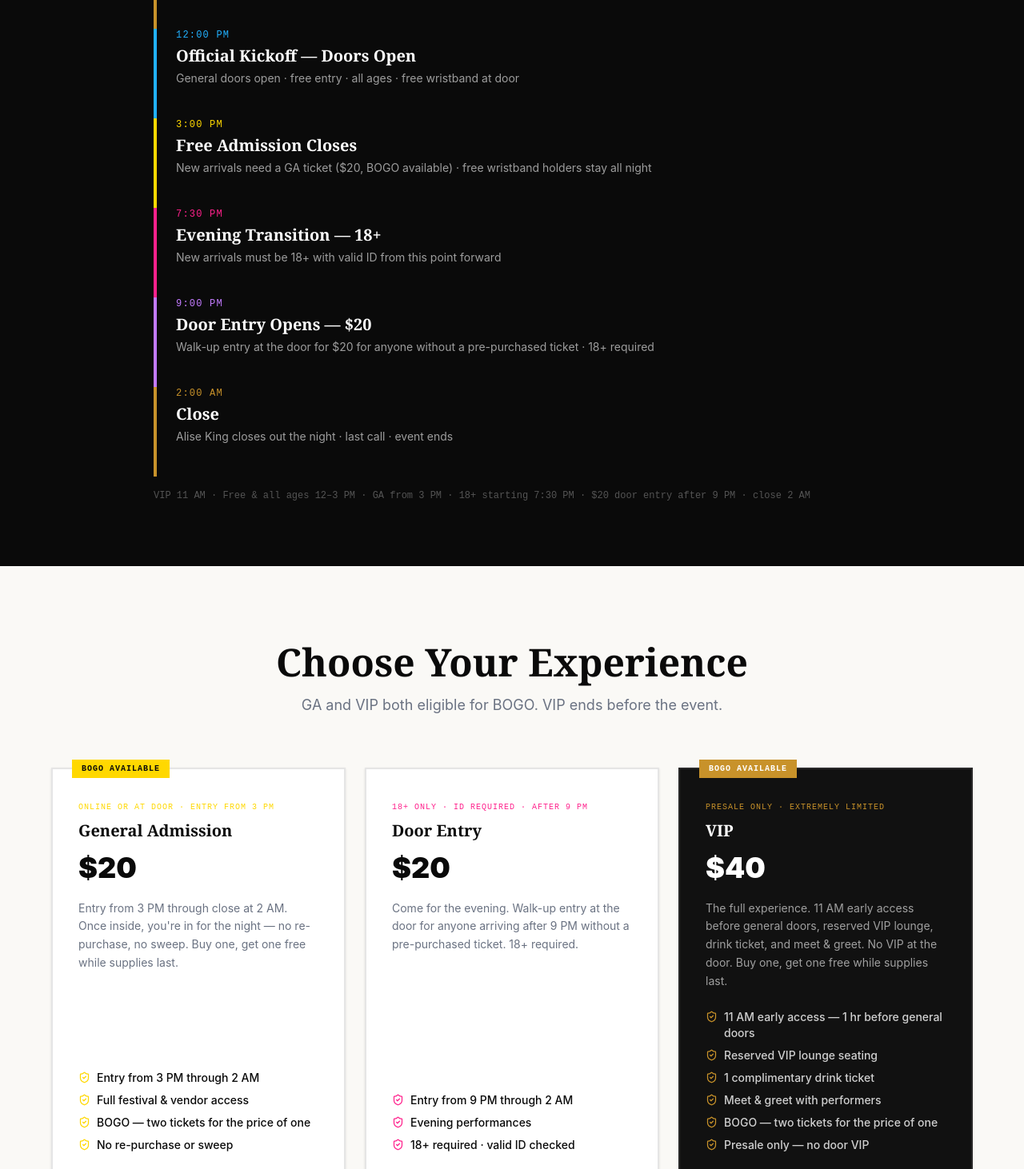
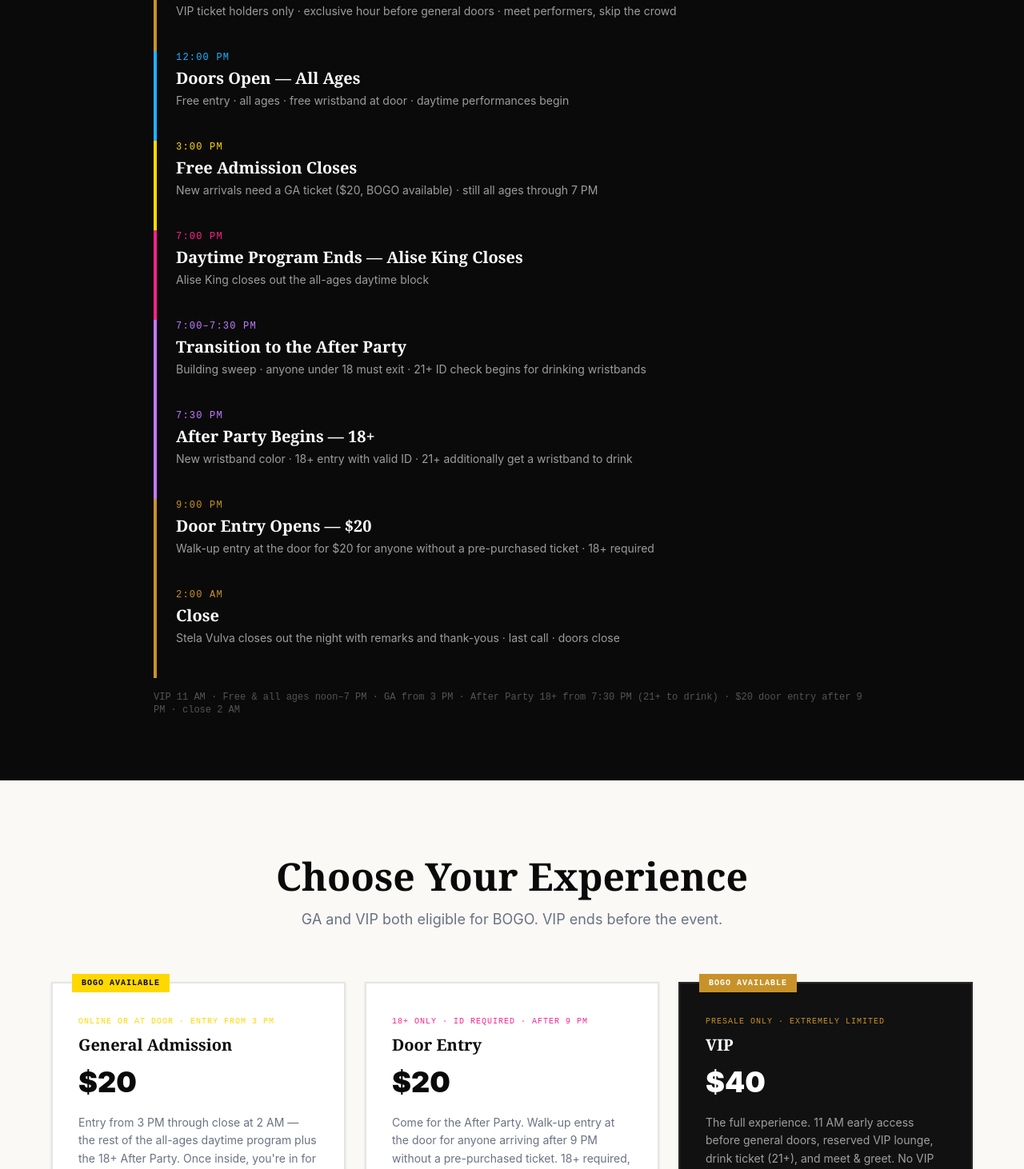
Before and after one commit to brokenbartender/pride-in-pontiac-2026, a React (Vite) app: page /tickets in a window 1280 px wide. Shown: the part 988-2450 px from the top of the page at 80% size. Built offline with nearby package versions, Linux system fonts and the light colour scheme; no server answers.

Commit message:
Trim Tickets page to strictly ticketing (remove sponsor-pitch and team sections); fix event flow to match real Run of Show — Alise King closes daytime, After Party is a separate 18+/21+-to-drink show closed by Stela Vulva

```diff
--- a/src/pages/Tickets.tsx
+++ b/src/pages/Tickets.tsx
@@ -1,18 +1,17 @@
-import { Link } from "react-router-dom";
-import { ShieldCheck, ArrowRight, Star, Clock, ExternalLink, Users, Building2 } from "lucide-react";
+import { ShieldCheck, ArrowRight, Clock, ExternalLink } from "lucide-react";
+import { FAQAccordion } from "../components/FAQAccordion";
 import { TransgenderStripe } from "../components/TransgenderStripe";
-import { FAQAccordion } from "../components/FAQAccordion";
 import { EVENTBRITE_URL } from "../lib/eventLinks";
 
 export function Tickets() {
   const faqs = [
     {
       question: "What time does the event start?",
-      answer: "Doors open at noon. Entry is free from 12–3 PM — no ticket needed, just walk up. All ages welcome during this window. After 3 PM, entry requires a GA ticket ($20, or two for the price of one with our BOGO deal). Starting at 7:30 PM, entry is 18+. After 9 PM, walk-up door entry is available for $20 for anyone without a pre-purchased ticket."
+      answer: "Doors open at noon for a free, all-ages daytime celebration running through 7 PM — no ticket needed to walk up before 3 PM. After 3 PM, entry requires a GA ticket ($20, or two for the price of one with our BOGO deal), still all ages through 7 PM. At 7 PM the daytime program ends and the venue transitions to the After Party, which is 18+ starting at 7:30 PM."
     },
     {
-      question: "I got a free wristband at noon — do I have to leave at 3 PM?",
-      answer: "No. Free wristband holders are welcome to stay all night. The 3 PM cutoff is for new admissions only — anyone arriving after 3 PM needs a GA ticket. If you're already in, you're in."
+      question: "I got a free wristband at noon — do I have to leave at 7 PM?",
+      answer: "If you're 18 or older, no — you're welcome to stay for the After Party. If you're under 18, the daytime block is all ages, but the After Party starting at 7:30 PM is 18+, so anyone under 18 needs to exit during the 7–7:30 PM transition."
     },
     {
       question: "What's the BOGO deal?",
@@ -20,23 +19,27 @@ export function Tickets() {
     },
     {
       question: "What does GA get me?",
-      answer: "GA is $20 and gets you in from 3 PM through close at 2 AM. Once you're inside, you're in for the night — no re-purchase, no sweep."
+      answer: "GA is $20 and gets you in from 3 PM through close at 2 AM — covering the rest of the all-ages daytime program and the 18+ After Party. Once you're inside, you're in for the night — no re-purchase, no sweep (unless you're under 18, in which case you'll need to exit at the 7 PM transition)."
+    },
+    {
+      question: "Do I need to be 21 to attend the After Party?",
+      answer: "No — the After Party is 18+ with valid ID checked at the door. If you're 21 or older, you'll also get a separate wristband so you can drink, also checked by ID at the door."
     },
     {
       question: "Can I come just for the evening?",
-      answer: "Yes. Anyone arriving after 9 PM without a pre-purchased ticket can pay $20 at the door. Starting at 7:30 PM, entry is 18+ with valid ID. You can also buy GA online in advance on Eventbrite to skip the door."
+      answer: "Yes. Anyone arriving after 9 PM without a pre-purchased ticket can pay $20 at the door. The After Party is 18+ with valid ID required starting at 7:30 PM. You can also buy GA online in advance on Eventbrite to skip the door."
     },
     {
       question: "What does VIP include?",
-      answer: "VIP is $40 and presale only — no VIP at the door. Includes 11 AM early access (one hour before general doors), reserved VIP lounge seating, one complimentary drink ticket, and meet & greet access with performers. Extremely limited, and eligible for the BOGO deal."
+      answer: "VIP is $40 and presale only — no VIP at the door. Includes 11 AM early access (one hour before general doors), reserved VIP lounge seating, one complimentary drink ticket (21+), and meet & greet access with performers. Extremely limited, and eligible for the BOGO deal."
     },
     {
       question: "Is there re-entry?",
       answer: "Yes, with a valid wristband matching your ticket tier. Wristbands are checked at re-entry."
     },
     {
-      question: "What time does the event end?",
-      answer: "The event runs until 2 AM. Alise King closes out the night."
+      question: "What time does the event end, and who closes it out?",
+      answer: "Alise King closes the all-ages daytime program at 7 PM. The After Party runs 7:30 PM to close at 2 AM, with Stela Vulva giving closing remarks and sponsor thank-yous before last call."
     },
     {
       question: "My button isn't opening Eventbrite — what do I do?",
@@ -54,36 +57,50 @@ export function Tickets() {
     },
     {
       time: "12:00 PM",
-      label: "Official Kickoff — Doors Open",
-      detail: "General doors open · free entry · all ages · free wristband at door",
+      label: "Doors Open — All Ages",
+      detail: "Free entry · all ages · free wristband at door · daytime performances begin",
       color: "text-[#21B1FF]",
       border: "border-[#21B1FF]",
     },
     {
       time: "3:00 PM",
       label: "Free Admission Closes",
-      detail: "New arrivals need a GA ticket ($20, BOGO available) · free wristband holders stay all night",
+      detail: "New arrivals need a GA ticket ($20, BOGO available) · still all ages through 7 PM",
       color: "text-[#FFD800]",
       border: "border-[#FFD800]",
     },
     {
-      time: "7:30 PM",
-      label: "Evening Transition — 18+",
-      detail: "New arrivals must be 18+ with valid ID from this point forward",
+      time: "7:00 PM",
+      label: "Daytime Program Ends — Alise King Closes",
+      detail: "Alise King closes out the all-ages daytime block",
       color: "text-[#FF218C]",
       border: "border-[#FF218C]",
+    },
+    {
+      time: "7:00–7:30 PM",
+      label: "Transition to the After Party",
+      detail: "Building sweep · anyone under 18 must exit · 21+ ID check begins for drinking wristbands",
+      color: "text-purple-400",
+      border: "border-purple-400",
+    },
+    {
+      time: "7:30 PM",
+      label: "After Party Begins — 18+",
+      detail: "New wristband color · 18+ entry with valid ID · 21+ additionally get a wristband to drink",
+      color: "text-purple-400",
+      border: "border-purple-400",
     },
     {
       time: "9:00 PM",
       label: "Door Entry Opens — $20",
       detail: "Walk-up entry at the door for $20 for anyone without a pre-purchased ticket · 18+ required",
-      color: "text-purple-400",
-      border: "border-purple-400",
+      color: "text-pride-gold",
+      border: "border-pride-gold",
     },
     {
       time: "2:00 AM",
       label: "Close",
-      detail: "Alise King closes out the night · last call · event ends",
+      detail: "Stela Vulva closes out the night with remarks and thank-yous · last call · doors close",
       color: "text-pride-gold",
       border: "border-pride-gold",
     },
@@ -96,12 +113,12 @@ export function Tickets() {
       wasPrice: null,
       badge: "BOGO Available",
       sub: "Online or at door · entry from 3 PM",
-      desc: "Entry from 3 PM through close at 2 AM. Once inside, you're in for the night — no re-purchase, no sweep. Buy one, get one free while supplies last.",
+      desc: "Entry from 3 PM through close at 2 AM — the rest of the all-ages daytime program plus the 18+ After Party. Once inside, you're in for the night. Buy one, get one free while supplies last.",
       perks: [
         "Entry from 3 PM through 2 AM",
         "Full festival & vendor access",
         "BOGO — two tickets for the price of one",
-        "No re-purchase or sweep",
+        "No re-purchase or sweep (18+)",
       ],
       cta: "Get GA — $20",
       href: EVENTBRITE_URL,
@@ -115,10 +132,10 @@ export function Tickets() {
       wasPrice: null,
       badge: null,
       sub: "18+ only · ID required · after 9 PM",
-      desc: "Come for the evening. Walk-up entry at the door for anyone arriving after 9 PM without a pre-purchased ticket. 18+ required.",
+      desc: "Come for the After Party. Walk-up entry at the door for anyone arriving after 9 PM without a pre-purchased ticket. 18+ required, 21+ get a wristband to drink.",
       perks: [
         "Entry from 9 PM through 2 AM",
-        "Evening performances",
+        "After Party performances",
         "18+ required · valid ID checked",
       ],
       cta: "Buy GA in Advance — $20",
@@ -133,11 +150,11 @@ export function Tickets() {
       wasPrice: null,
       badge: "BOGO Available",
       sub: "Presale only · extremely limited",
-      desc: "The full experience. 11 AM early access before general doors, reserved VIP lounge, drink ticket, and meet & greet. No VIP at the door. Buy one, get one free while supplies last.",
+      desc: "The full experience. 11 AM early access before general doors, reserved VIP lounge, drink ticket (21+), and meet & greet. No VIP at the door. Buy one, get one free while supplies last.",
       perks: [
         "11 AM early access — 1 hr before general doors",
         "Reserved VIP lounge seating",
-        "1 complimentary drink ticket",
+        "1 complimentary drink ticket (21+)",
         "Meet & greet with performers",
         "BOGO — two tickets for the price of one",
         "Presale only — no door VIP",
@@ -162,7 +179,7 @@ export function Tickets() {
             Get Your<br /><span className="text-[#FFD800]">Tickets.</span>
           </h1>
           <p className="text-white/60 mb-10 max-w-xl text-lg">
-            VIP early access at 11 AM. Free & all ages noon–3 PM. GA $20 from 3 PM (BOGO available). 18+ starting 7:30 PM. $20 door entry after 9 PM. Runs until 2 AM.
+            VIP early access at 11 AM. Free & all ages noon–7 PM, closed out by Alise King. GA $20 from 3 PM (BOGO available). After Party is 18+ starting 7:30 PM, 21+ to drink. $20 door entry after 9 PM. Runs until 2 AM.
           </p>
           <div className="flex flex-wrap gap-4">
             <a
@@ -201,7 +218,7 @@ export function Tickets() {
             ))}
           </div>
           <p className="text-white/30 text-xs font-mono mt-4">
-            VIP 11 AM · Free & all ages 12–3 PM · GA from 3 PM · 18+ starting 7:30 PM · $20 door entry after 9 PM · close 2 AM
+            VIP 11 AM · Free & all ages noon–7 PM · GA from 3 PM · After Party 18+ from 7:30 PM (21+ to drink) · $20 door entry after 9 PM · close 2 AM
           </p>
         </div>
       </section>
@@ -273,96 +290,6 @@ export function Tickets() {
         </div>
       </section>
 
-      {/* Community Partnership */}
-      <section className="py-20 px-6 bg-[#0A0A0A] text-white">
-        <div className="max-w-5xl mx-auto">
-          <div className="flex items-center gap-4 mb-10">
-            <span className="font-mono text-[10px] tracking-[0.2em] uppercase text-white/40">For Organizations</span>
-            <div className="flex-1 h-px bg-white/10" />
-          </div>
-          <h2 className="font-serif font-black text-4xl md:text-5xl mb-4">Become a Community Partner.</h2>
-          <p className="text-white/60 max-w-2xl mb-12 text-lg">
-            Nonprofits, community groups, and advocacy organizations: partner with Pride in Pontiac and get your work in front of our audience. No cash required — just bring your presence.
-          </p>
-          <div className="grid md:grid-cols-2 gap-6">
-            <div className="border border-white/10 p-8 hover:border-pride-gold/40 transition-colors">
-              <Users size={28} className="text-pride-gold mb-4" />
-              <h3 className="font-serif font-bold text-xl mb-2">Tabling Partner</h3>
-              <p className="text-white/60 text-sm mb-4 leading-relaxed">
-                Set up a table at the event and connect directly with attendees. You bring your materials — we bring the audience.
-              </p>
-              <ul className="space-y-2 mb-6">
-                {["Listed on our website as a Community Partner", "Table space at the event", "Mentioned in event announcements", "Added to our Resources page"].map(p => (
-                  <li key={p} className="flex items-start gap-2 text-sm text-white/70">
-                    <ShieldCheck size={14} className="shrink-0 mt-0.5 text-pride-gold" />
-                    {p}
-                  </li>
-                ))}
-              </ul>
-              <a
-                href="mailto:baentertainmentMI@gmail.com?subject=Community%20Tabling%20Partner%20Application&body=Organization%20name%3A%0AContact%20name%3A%0AWhat%20you%20do%3A%0AHow%20you%27d%20promote%20the%20event%20to%20your%20network%3A%0A"
-                className="inline-flex items-center gap-2 bg-pride-gold text-pride-black px-6 py-3 font-bold text-sm uppercase tracking-wider hover:bg-white transition-colors"
-              >
-                Apply to Table <ArrowRight size={14} />
-              </a>
-            </div>
-            <div className="border border-white/10 p-8 hover:border-pride-gold/40 transition-colors">
-              <Building2 size={28} className="text-pride-gold mb-4" />
-              <h3 className="font-serif font-bold text-xl mb-2">Media & Outreach Partner</h3>
-              <p className="text-white/60 text-sm mb-4 leading-relaxed">
-                Promote Pride in Pontiac to your community. In exchange, we promote you to ours. No table, no cost, pure reach exchange.
-              </p>
-              <ul className="space-y-2 mb-6">
-                {["Listed on our website as a Community Partner", "Cross-promoted on our social channels", "Added to our Resources page", "Featured in our event program"].map(p => (
-                  <li key={p} className="flex items-start gap-2 text-sm text-white/70">
-                    <ShieldCheck size={14} className="shrink-0 mt-0.5 text-pride-gold" />
-                    {p}
-                  </li>
-                ))}
-              </ul>
-              <a
-                href="mailto:baentertainmentMI@gmail.com?subject=Media%20%26%20Outreach%20Partner%20Application&body=Organization%20name%3A%0AContact%20name%3A%0AYour%20audience%20size%20%26%20channels%3A%0AHow%20you%27d%20promote%20the%20event%3A%0A"
-                className="inline-flex items-center gap-2 bg-pride-gold text-pride-black px-6 py-3 font-bold text-sm uppercase tracking-wider hover:bg-white transition-colors"
-              >
-                Apply to Partner <ArrowRight size={14} />
-              </a>
-            </div>
-          </div>
-        </div>
-      </section>
-
-      {/* Staff / Vendors / Sponsors */}
-      <section className="py-20 px-6 bg-pride-cream border-t border-pride-black/10">
-        <div className="max-w-5xl mx-auto">
-          <div className="flex items-center gap-4 mb-10">
-            <span className="font-mono text-[10px] tracking-[0.2em] uppercase text-pride-muted">Participating in the Event</span>
-            <div className="flex-1 h-px bg-pride-black/10" />
-          </div>
-          <h2 className="font-serif font-bold text-3xl mb-2">Are You Part of the Team?</h2>
-          <p className="text-pride-muted mb-10">Registration and applications for everyone helping make this happen.</p>
-          <div className="grid md:grid-cols-3 gap-6">
-            <Link to="/volunteers" className="block bg-pride-white hover:shadow-md transition-shadow p-8 border border-pride-black/10 group">
-              <Star size={24} className="text-pride-gold mb-4" />
-              <h4 className="font-serif font-bold text-xl mb-2 group-hover:text-pride-gold transition-colors">Volunteers</h4>
-              <p className="text-sm text-pride-muted mb-4">Sign up to volunteer. You'll receive shift details and check-in instructions by email before the event.</p>
-              <span className="inline-flex items-center gap-1 text-sm font-bold text-pride-gold">Volunteer Sign-Up <ArrowRight size={14} /></span>
-            </Link>
-            <Link to="/vendors" className="block bg-pride-white hover:shadow-md transition-shadow p-8 border border-pride-black/10 group">
-              <Building2 size={24} className="text-pride-gold mb-4" />
-              <h4 className="font-serif font-bold text-xl mb-2 group-hover:text-pride-gold transition-colors">Vendors</h4>
-              <p className="text-sm text-pride-muted mb-4">Apply for a marketplace booth. Approved vendors will be contacted with setup times, load-in details, and payment.</p>
-              <span className="inline-flex items-center gap-1 text-sm font-bold text-pride-gold">Vendor Application <ArrowRight size={14} /></span>
-            </Link>
-            <Link to="/sponsors" className="block bg-pride-white hover:shadow-md transition-shadow p-8 border border-pride-black/10 group">
-              <ShieldCheck size={24} className="text-pride-gold mb-4" />
-              <h4 className="font-serif font-bold text-xl mb-2 group-hover:text-pride-gold transition-colors">Sponsors</h4>
-              <p className="text-sm text-pride-muted mb-4">View sponsorship tiers and benefits. Contact us directly to discuss your package and what we can offer your brand.</p>
-              <span className="inline-flex items-center gap-1 text-sm font-bold text-pride-gold">Sponsorship Info <ArrowRight size={14} /></span>
-            </Link>
-          </div>
-        </div>
-      </section>
-
       {/* FAQ */}
       <section className="bg-pride-white py-20 px-6 border-t border-pride-black/10">
         <div className="max-w-4xl mx-auto">
```
